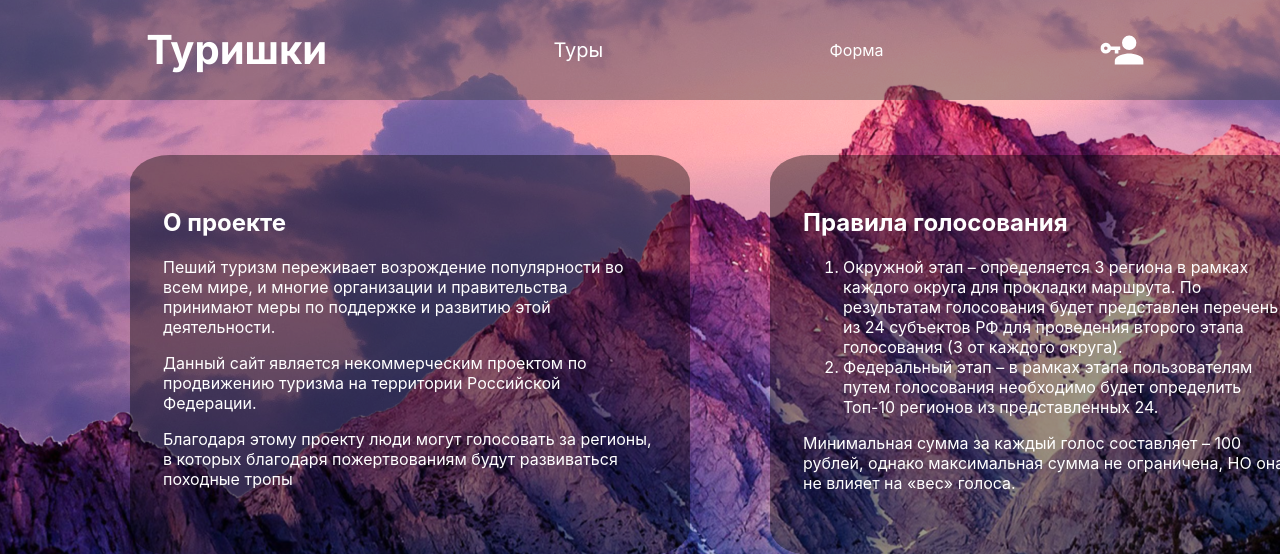
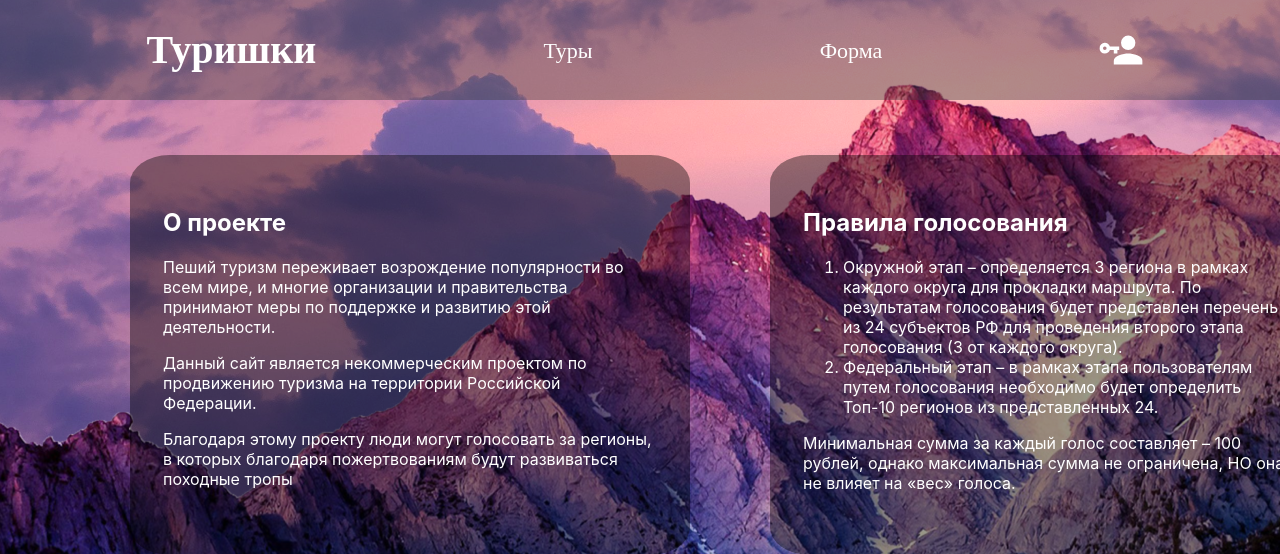
Before and after one commit to Horsinc/odmenz, a PHP site: page / in a window 1280 px wide; the page is wider, and only the part inside the window is pictured. Shown: the top 554 px of that part. Run offline with PHP 8.4, Linux system fonts and the light colour scheme.

Commit message:
css update 2

```diff
--- a/style.css
+++ b/style.css
@@ -25,7 +25,6 @@ header {
 	padding: 33px;
 	display: block;
 	color:#fff;
-	text-align: Montserrat;
 	background-color: rgba(0, 0, 0, 0.4);
 	background: cover;
 	background-position-x: 310px;
@@ -41,7 +40,6 @@ header {
 	padding: 33px;
 	display: block;
 	color:#fff;
-	text-align: Montserrat;
 	background-color: rgba(0, 0, 0, 0.4);
 	background: cover;
 	background-position-x: 310px;
@@ -57,7 +55,6 @@ header {
 	padding: 33px;
 	display: block;
 	color:#fff;
-	text-align: Montserrat;
 	background-color: rgba(0, 0, 0, 0.4);
 	background: cover;
 	background-position-x: 310px;
@@ -126,7 +123,13 @@ textarea {
 }
 
 .about-us,
-.tours,
+.tours{
+	font-size: 22px;
+}
+
+.from{
+	font-size: 22px;
+}
 .equipment,
 .contacts {
 	height: 24px;
@@ -272,6 +275,7 @@ a.textheader {
 	text-decoration: none;
 	color: white;
 	transition: 1s; /* Время эффекта */
+	font-family: Trebuchet;
 	text-align: center;
 	transform: scale(1); /* Увеличиваем масштаб */
 }
```
